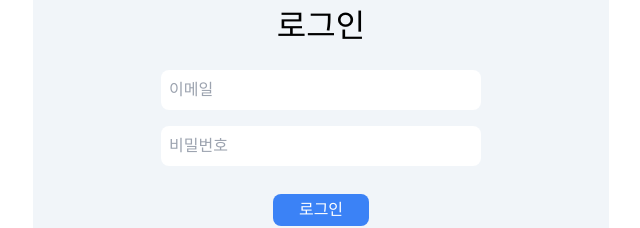
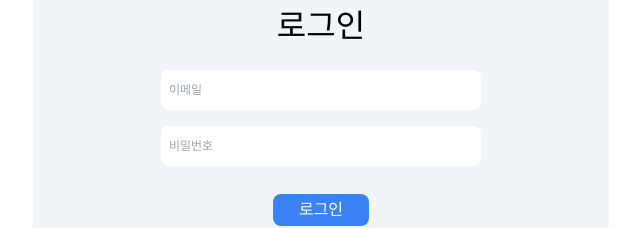
Before and after one commit to jinyoung234/wanted-pre-onboarding-challenge-fe-1, a Next.js app: page /sign-in in a window 1280 px wide. Shown: the part 282-510 px from the top of the page, without its empty margins (319-959 px from the left). Built offline with nearby package versions, Linux system fonts and the light colour scheme.

Commit message:
:lipstick: design : Input 컴포넌트 디자인 수정
placeholder 텍스트 크기 조정

```diff
--- a/src/components/atoms/Input/index.tsx
+++ b/src/components/atoms/Input/index.tsx
@@ -11,7 +11,7 @@ const Input = React.forwardRef<HTMLInputElement, InputProps>(({type, placeholder
       type={type}
       placeholder={placeholder}
       ref={ref}
-      className='m-2 w-[20rem] h-[2.5rem] rounded-[0.5rem] px-2'
+      className='m-2 w-[20rem] h-[2.5rem] rounded-[0.5rem] px-2 text-[12px]'
       {...rest}
     />
   )
--- a/src/components/atoms/index.ts
+++ b/src/components/atoms/index.ts
@@ -2,3 +2,5 @@ export {default as FormButton} from '@/components/atoms/Button/FormButton'
 export {default as Text} from '@/components/atoms/Text'
 export {default as ErrorText} from '@/components/atoms/Text/ErrorText'
 export {default as Svg} from '@/components/atoms/Svg'
+export {default as Input} from '@/components/atoms/Input'
+export {default as Textarea} from '@/components/atoms/Textarea'
```
